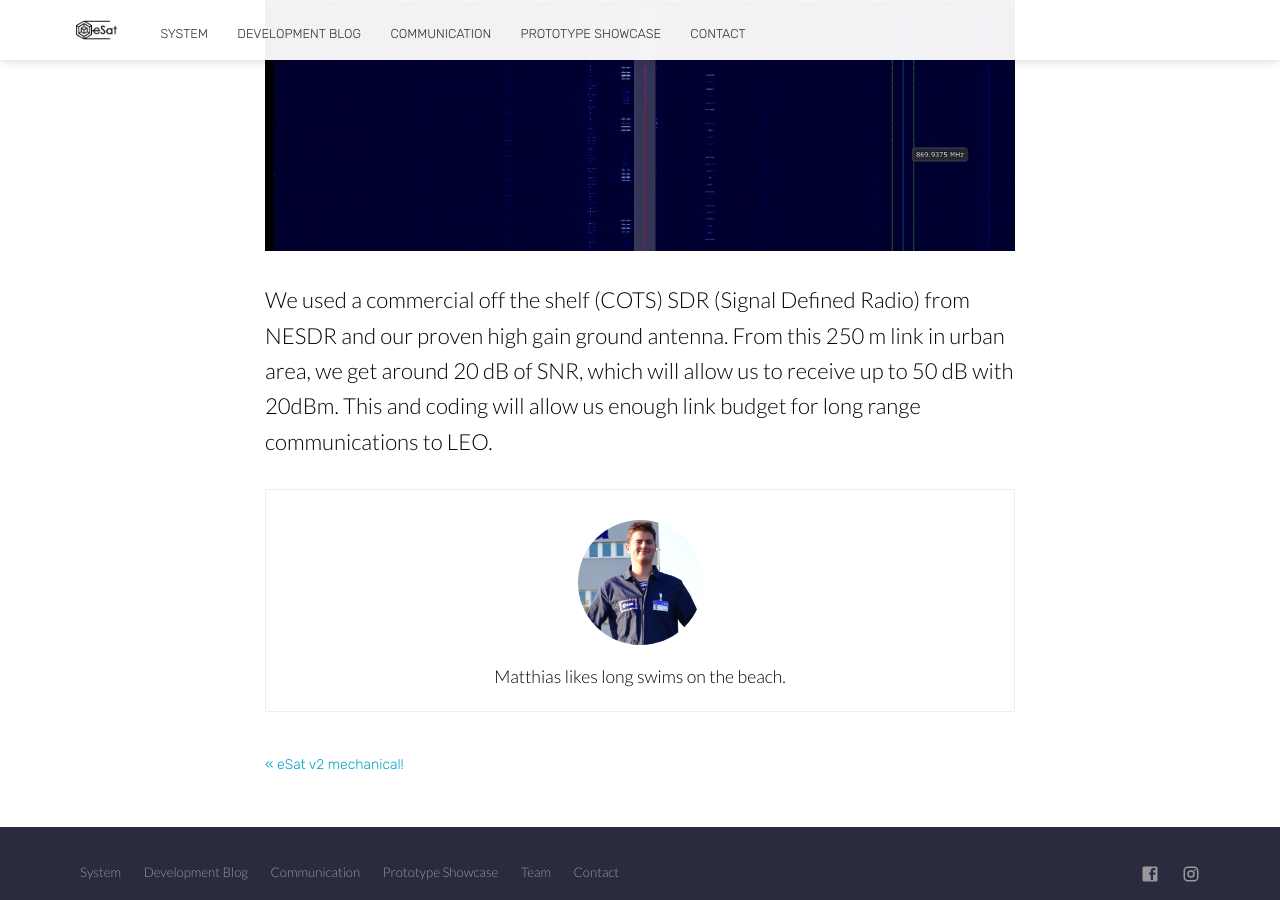
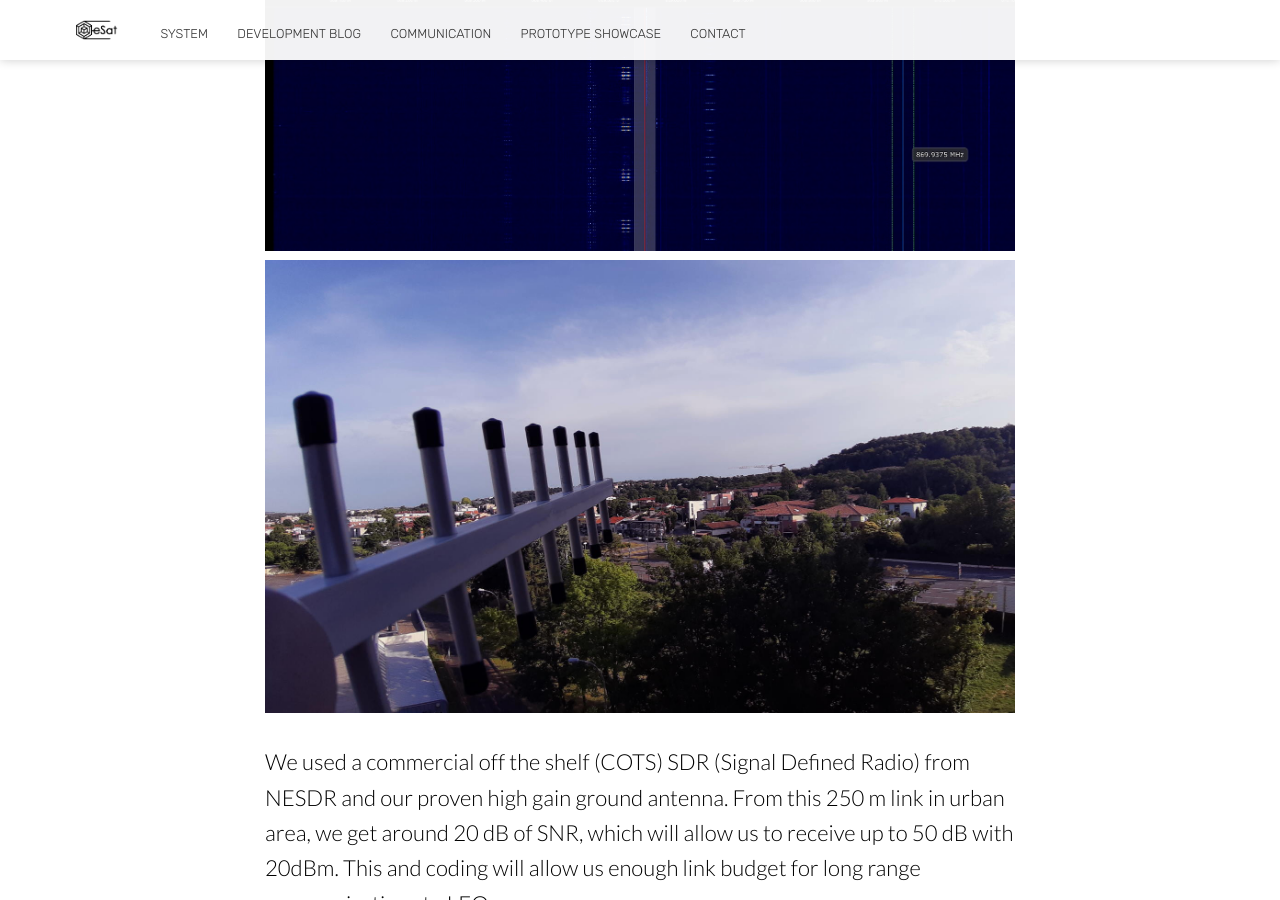
Before and after one commit to esat-space/esat-space.github.io, a Jekyll site: the page built from _posts/2020-07-01-neartxtest.md, in a window 1280 px wide and 900 px high, scrolled down 1183 px. Built offline with Jekyll 4.4.1, drawn with Linux system fonts in a browser that asks for light colours; nearby versions of some CDN libraries.

Commit message:
commented google analytics, added antenna pointing image minor caption edits

```diff
--- a/_layouts/default.html
+++ b/_layouts/default.html
@@ -15,7 +15,7 @@
 		<link rel="stylesheet" href="https://fonts.googleapis.com/css?family=Lato:300|Rubik:300">
 		<link rel="stylesheet" href="{{ site.baseurl }}/css/screen.css">
 
-		{% if jekyll.environment == 'production' and site.google_analytics_key != '' %}
+		{% if jekyll.environment == 'production' and site.google_analytics_key != '' and 1 == 0%}
 			<script>
 				window.ga=window.ga||function(){(ga.q=ga.q||[]).push(arguments)};ga.l=+new Date;
 				ga('create', '{{ site.google_analytics_key }}', 'auto');
--- a/_posts/2020-07-01-neartxtest.md
+++ b/_posts/2020-07-01-neartxtest.md
@@ -11,6 +11,8 @@ author_staff_member: matthias
 ---
 We used our satellite model to send packets with -10 dBm, which is only 0.0001 watts. In space, we will send with 20 dBm, which is 1000x more powerful.
 ![SDR Screenshot](/images/mc10dbsmall.jpg)
+![Antenna pointing](/images/antennamcsmall.jpg)
+
 
 We used a commercial off the shelf (COTS) SDR (Signal Defined Radio) from NESDR and our proven high gain ground antenna.
 From this 250 m link in urban area, we get around 20 dB of SNR, which will allow us to receive up to 50 dB with 20dBm.
--- a/comm.html
+++ b/comm.html
@@ -58,7 +58,7 @@ image: https://source.unsplash.com/Wj1D-qiOseE/2000x1322?a=.png
 			</div>
 			<div class="image">
 			<figure>
-				<img class="editable" src="../images/antenna.jpg" alt="Screenshot" />
+				<img class="editable" src="../images/antenna.jpg" alt="High gain antenna" />
 			<figcaption>Included hight gain antenna </figcaption>
 			</figure>
 			</div>
--- a/system.html
+++ b/system.html
@@ -21,8 +21,10 @@ bottom_image: https://source.unsplash.com/jXd2FSvcRr8/2000x1322?a=.png
 				<p class="editable">The carrier satellite is designed by our team. We have housekeeping, attitude determination, power management, telecommunication and powerful processing on board. </p>
 			</div>
 			<div class="image">
-				<img class="editable" src="../images/femv1bot_2.png" alt="Screenshot" />
-			</div>
+			<figure>
+				<img class="editable" src="../images/femv1bot_2.png" alt="eSatv1" />
+				<figcaption>eSatv1 Prototype</figcaption>
+			</figure>
 		</div>
 	</section>
 
```
Also changed, not shown: images/antennamcsmall.jpg (added), 6 other files.
